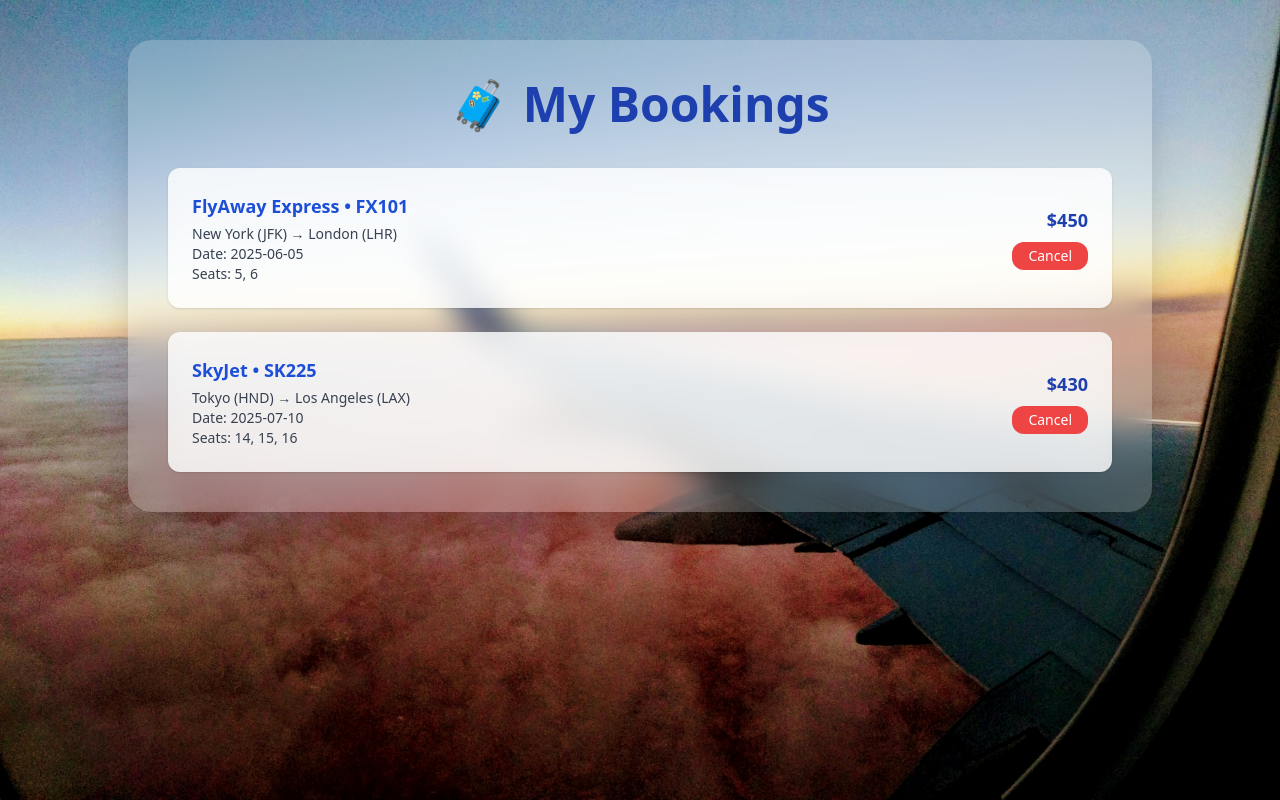
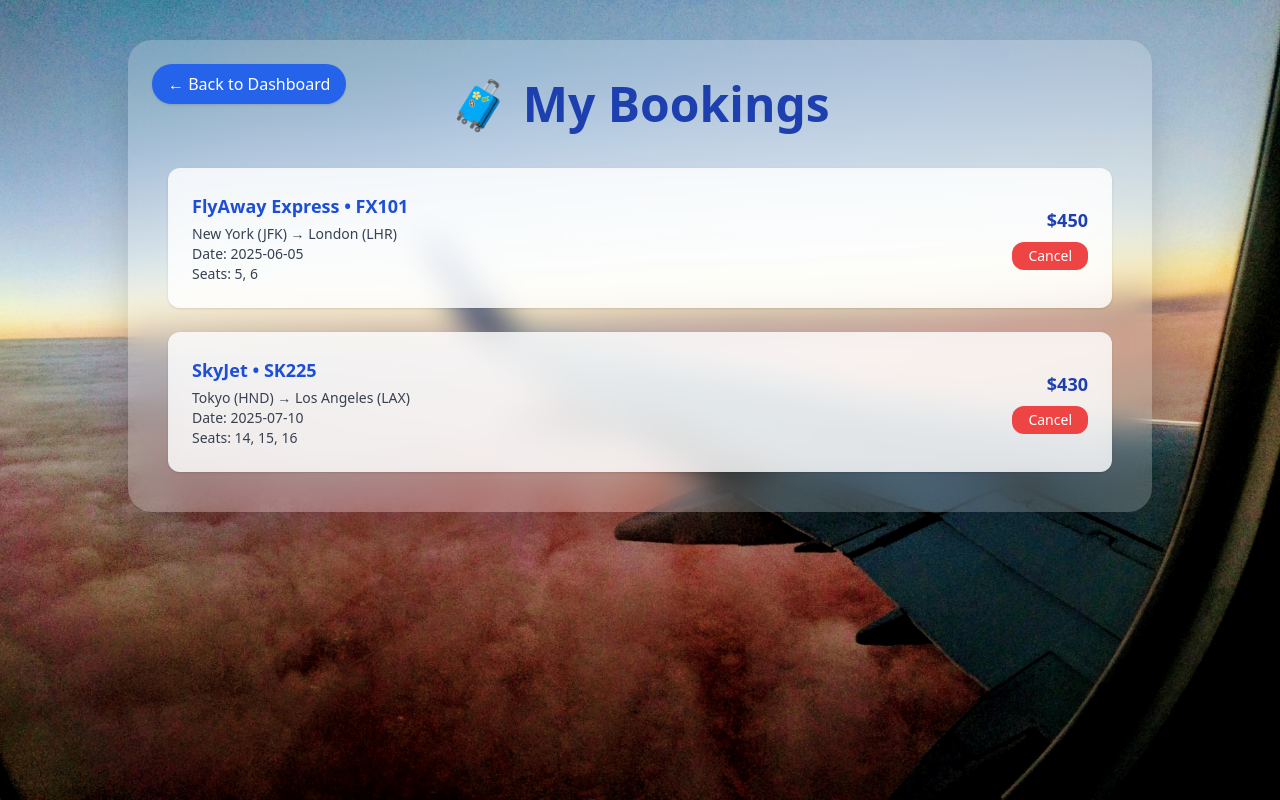
Before and after one commit to ssulochanaherath/flyaway_frontend, a React (Vite) app: page /my-bookings in a window 1280 px wide. Built offline with nearby package versions, Linux system fonts and the light colour scheme.

Commit message:
few changes in MyBookings.tsx

```diff
--- a/src/pages/MyBookings.tsx
+++ b/src/pages/MyBookings.tsx
@@ -1,4 +1,5 @@
 import React from "react";
+import { useNavigate } from "react-router-dom";
 
 interface Booking {
     id: number;
@@ -35,12 +36,23 @@ const sampleBookings: Booking[] = [
 ];
 
 const MyBookings: React.FC = () => {
+    const navigate = useNavigate();
+
     return (
         <div
             className="min-h-screen bg-cover bg-no-repeat bg-center px-6 py-10 font-sans"
             style={{ backgroundImage: `url('/flight-bg.jpg')` }}
         >
-            <div className="bg-white bg-opacity-20 backdrop-blur-lg shadow-2xl rounded-3xl max-w-5xl mx-auto p-10">
+            <div className="bg-white bg-opacity-20 backdrop-blur-lg shadow-2xl rounded-3xl max-w-5xl mx-auto p-10 relative">
+
+                {/* Back to Dashboard Button */}
+                <button
+                    onClick={() => navigate('/dashboard')}
+                    className="absolute top-6 left-6 text-sm md:text-base bg-blue-600 hover:bg-blue-700 text-white px-4 py-2 rounded-full shadow"
+                >
+                    ← Back to Dashboard
+                </button>
+
                 <h1 className="text-4xl md:text-5xl font-bold text-blue-800 text-center mb-10">
                     🧳 My Bookings
                 </h1>
```
